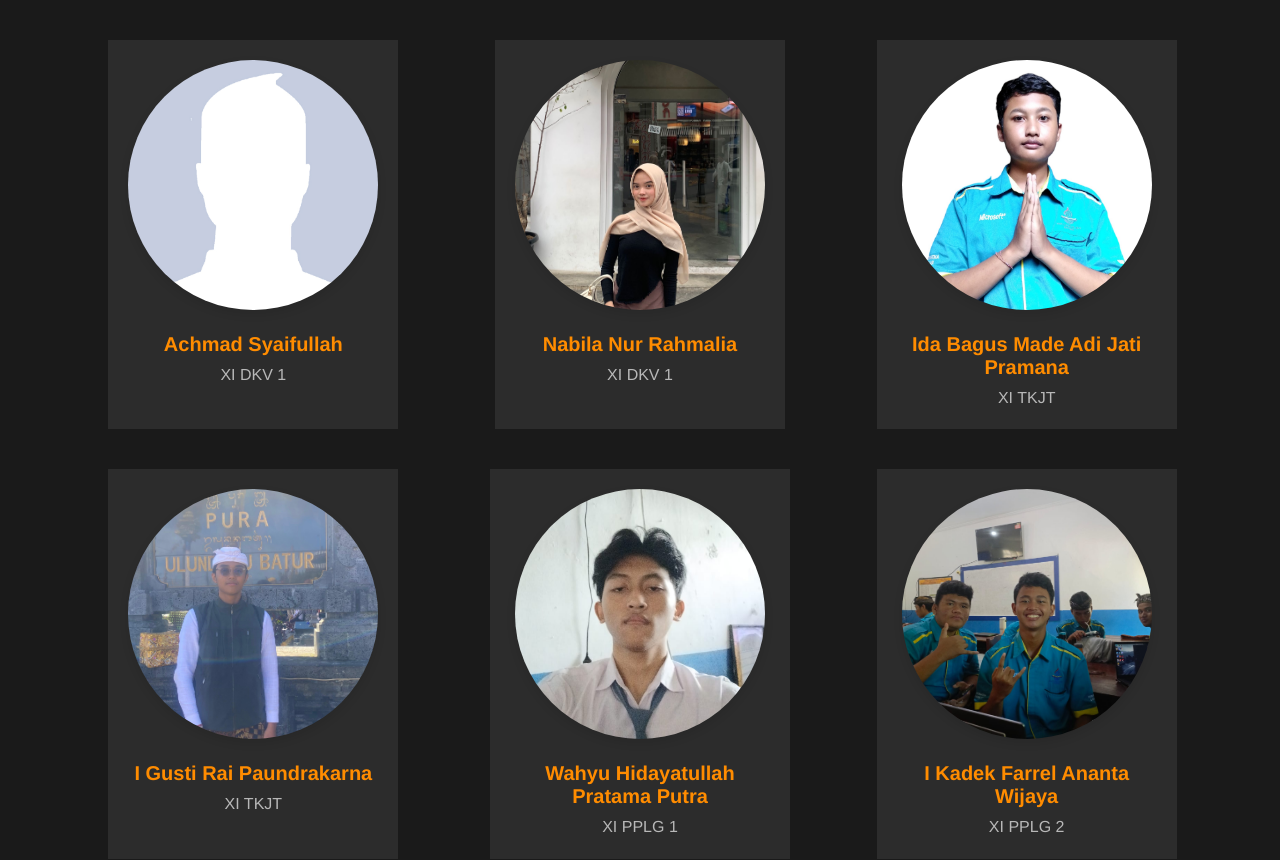
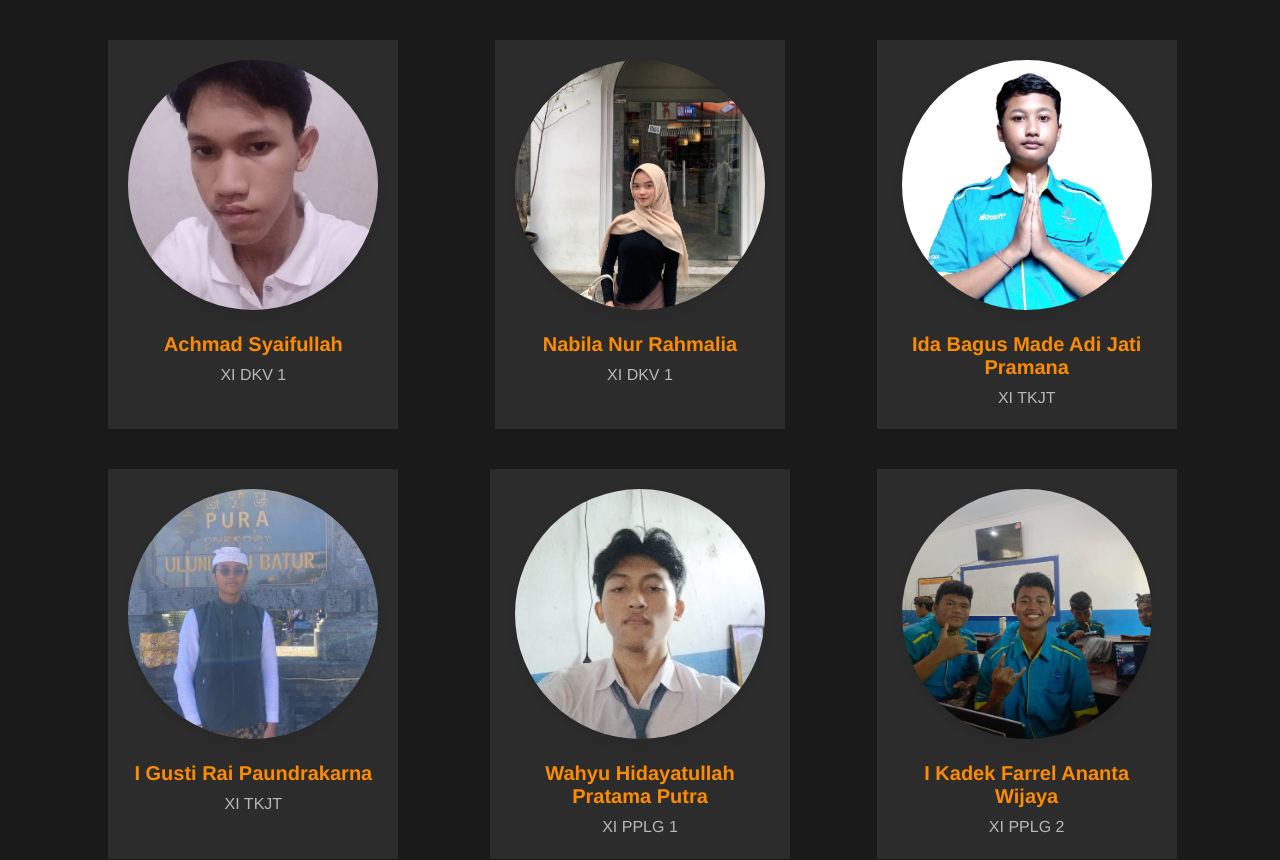
Before and after one commit to JarryMukbang/JarryMukbang.github.io, a plain HTML site: page index.html in a window 1280 px wide. Shown: the part 4298-5158 px from the top of the page. Drawn offline with nearby package versions, Linux system fonts and the light colour scheme; animation ran at ten frames a second.

Commit message:
Add files via upload

```diff
--- a/index.html
+++ b/index.html
@@ -129,7 +129,7 @@
                 <p>XI DKV 1</p>
             </div>
             <div class="team-member">
-                <img src="WaWSphere-anonymous.jpg" alt="Team Member 4">
+                <img src="88.jpg" alt="Team Member 4">
                 <h3>Achmad Syaifullah</h3>
                 <p>XI DKV 1</p>
             </div>
```
Also changed, not shown: 88.jpg (added).
